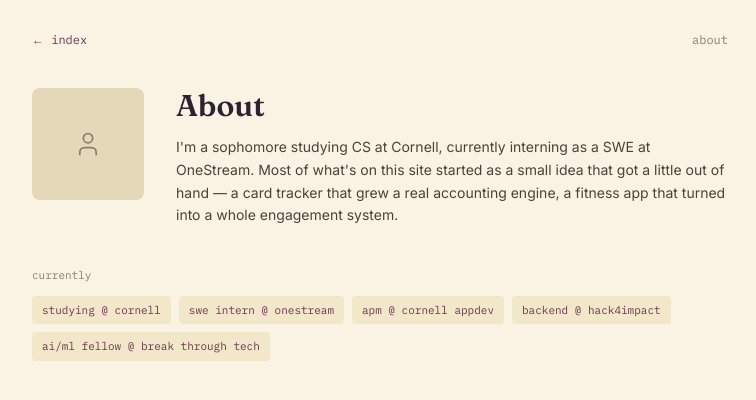
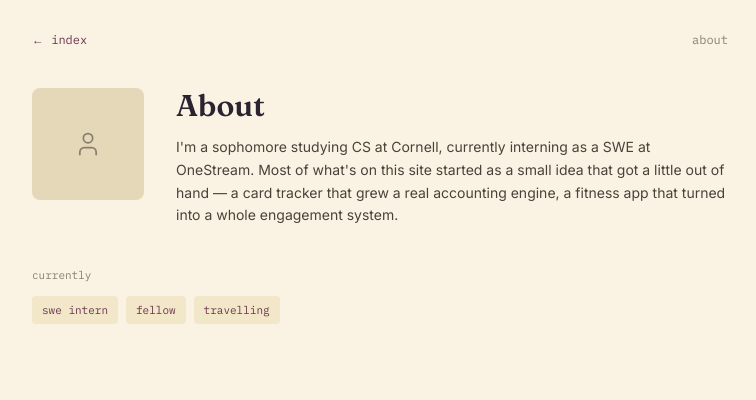
Before and after one commit to cvepo/portfolio2, a Next.js app: page /about in a window 1280 px wide. Shown: the top 400 px of the page, without its empty margins (260-1016 px from the left). Built offline with nearby package versions, Linux system fonts and the light colour scheme.

Commit message:
Add seasonal currently tags on About page.
Switch between summer and school-year tags automatically based on
the Aug 24 school start date.

```diff
--- a/app/about/page.tsx
+++ b/app/about/page.tsx
@@ -1,16 +1,10 @@
 import PageFrame from "@/components/PageFrame";
 import TopBar from "@/components/TopBar";
+import { getCurrentlyTags } from "@/lib/currentlyTags";
 import { User } from "lucide-react";
 
-const currentlyTags = [
-  "studying @ cornell",
-  "swe intern @ onestream",
-  "apm @ cornell appdev",
-  "backend @ hack4impact",
-  "ai/ml fellow @ break through tech",
-];
-
 export default function About() {
+  const currentlyTags = getCurrentlyTags();
   return (
     <PageFrame>
       <TopBar left="← index" leftHref="/" right="about" />
--- /dev/null
+++ b/lib/currentlyTags.ts
@@ -0,0 +1,24 @@
+/** School year runs Aug 24 → May 31; summer is Jun 1 → Aug 23. */
+const SCHOOL_YEAR_START = { month: 8, day: 24 }; // August 24
+const SCHOOL_YEAR_END = { month: 5, day: 31 }; // May 31
+
+const SUMMER_TAGS = ["swe intern", "fellow", "travelling"];
+const SCHOOL_TAGS = ["studying @ cornell", "pm @ cornell appdev"];
+
+function isSchoolYear(date: Date): boolean {
+  const month = date.getMonth() + 1;
+  const day = date.getDate();
+
+  if (month > SCHOOL_YEAR_START.month) return true;
+  if (month === SCHOOL_YEAR_START.month && day >= SCHOOL_YEAR_START.day)
+    return true;
+  if (month < SCHOOL_YEAR_END.month) return true;
+  if (month === SCHOOL_YEAR_END.month && day <= SCHOOL_YEAR_END.day)
+    return true;
+
+  return false;
+}
+
+export function getCurrentlyTags(now = new Date()): string[] {
+  return isSchoolYear(now) ? SCHOOL_TAGS : SUMMER_TAGS;
+}
```
